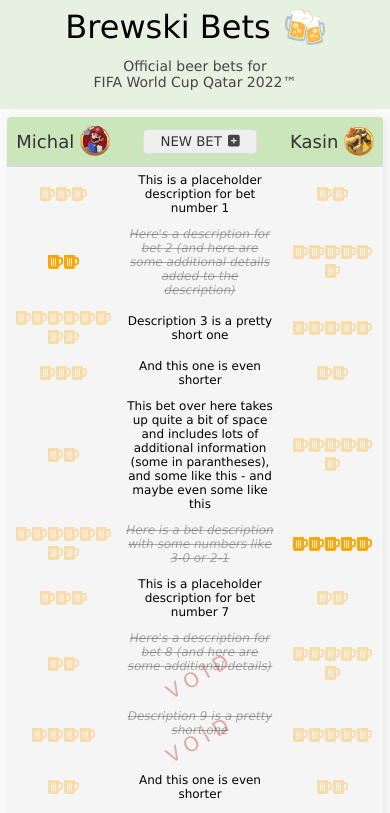
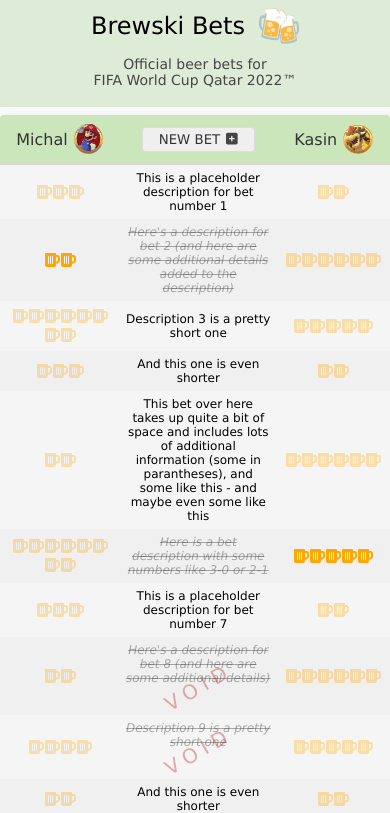
Before and after one commit to mwiraszka/BrewskiBets, an Angular app: page / in a window 390 px wide. Shown: the top 813 px of the page. Built offline with nearby package versions, Linux system fonts and the light colour scheme.

Commit message:
feat(frontend): Improve UX with a few small changes; refactor(frontend): Fix various small bugs related to 'bet-editor' overlay

```diff
--- a/package.json
+++ b/package.json
@@ -1,6 +1,6 @@
 {
   "name": "brewski-bets",
-  "version": "0.6.1",
+  "version": "0.7.0",
   "scripts": {
     "ng": "ng",
     "start": "ng serve -o",
--- a/src/app/app.component.scss
+++ b/src/app/app.component.scss
@@ -17,5 +17,5 @@
 bb-footer {
   flex-shrink: 0;
   width: 100%;
-  background-color: hsla(97, 35%, 78%, 0.4);
+  background-color: hsla(97, 35%, 88%);
 }
--- a/src/app/bet-editor/bet-editor.component.scss
+++ b/src/app/bet-editor/bet-editor.component.scss
@@ -12,7 +12,8 @@
   }
 
   display: block;
-  position: absolute;
+  position: fixed;
+  z-index: 20;
   top: 0;
   left: 0;
   right: 0;
@@ -60,7 +61,7 @@
 }
 
 textarea {
-  height: 200px;
+  height: 120px;
   width: 100%;
   resize: none;
   font-size: 12px;
--- a/src/app/bet-table/bet-table.component.scss
+++ b/src/app/bet-table/bet-table.component.scss
@@ -4,6 +4,10 @@
   justify-content: center;
   min-height: 400px;
   margin: 8px;
+
+  @media only screen and (max-width: 450px) {
+    margin: 8px 0;
+  }
 }
 
 table {
@@ -15,8 +19,9 @@
 
   thead {
     position: sticky;
+    z-index: 10;
     top: 0;
-    font-size: 18px;
+    font-size: 16px;
     border-bottom: 2px solid rgba(206, 205, 205, 0.7);
 
     tr {
@@ -65,6 +70,10 @@
     background-color: hsl(0, 0%, 96%);
     border-radius: 4px;
 
+    &:nth-child(even) {
+      background-color: hsl(0, 0%, 94%);
+    }
+
     &:hover {
       background-color: hsla(199, 43%, 83%, 0.272);
       cursor: pointer;
@@ -74,7 +83,7 @@
       padding: 6px;
 
       &.bet-description {
-        min-width: 150px;
+        min-width: 120px;
         font-size: 12px;
 
         &.done {
--- a/src/app/header/header.component.scss
+++ b/src/app/header/header.component.scss
@@ -11,6 +11,7 @@
 
   h1 {
     font-weight: normal;
+    font-size: 24px;
     margin: unset;
   }
 
--- a/src/styles.scss
+++ b/src/styles.scss
@@ -4,6 +4,7 @@
 
 body {
   margin: 0;
+  background-color: hsla(97, 35%, 88%);
 
   // Disable scrolling when bet-editor modal is open
   &.editor-open {
```
Also changed, not shown: 1 other file (tests, documents, lock files or other folders).
